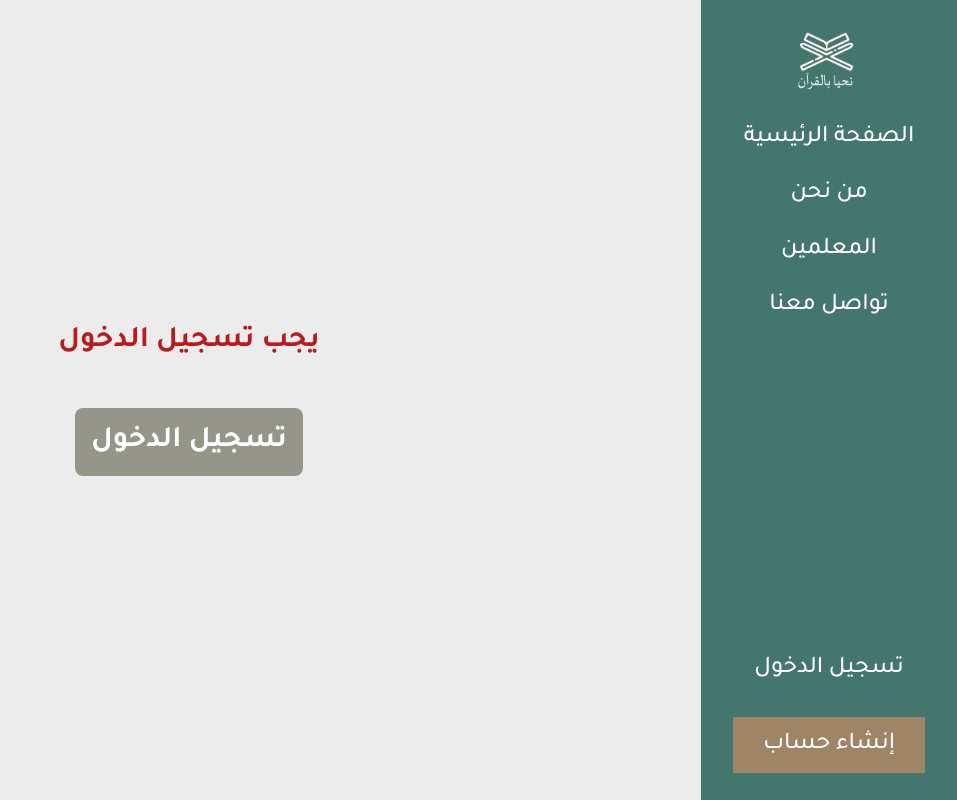
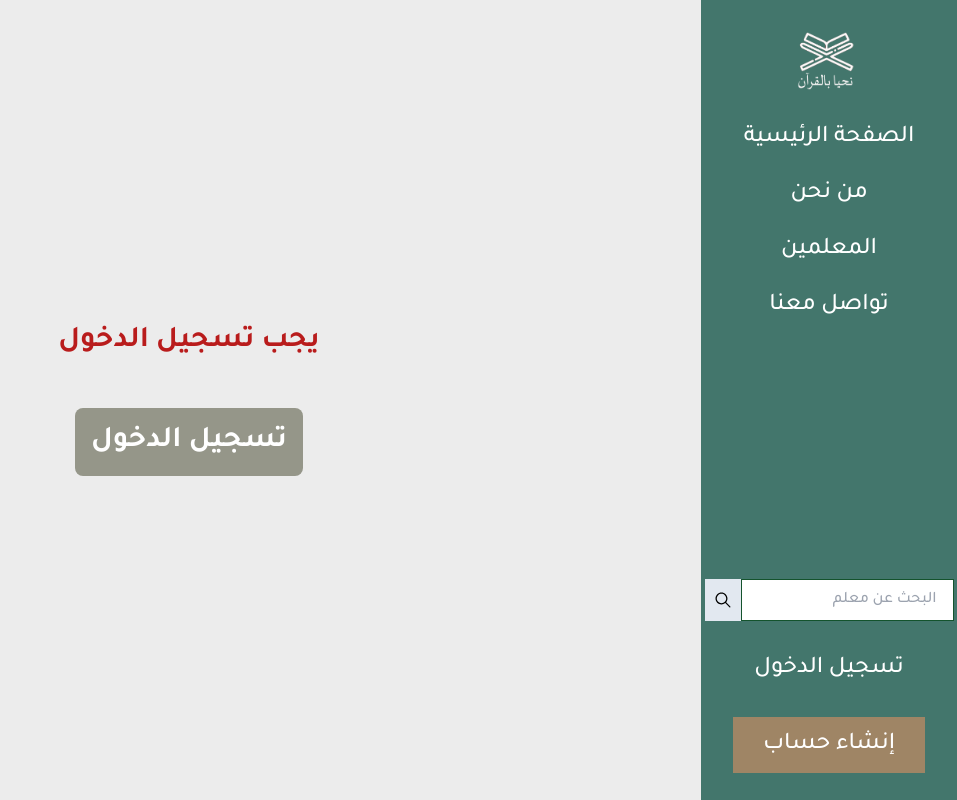
Before and after one commit to MahmoudKhalid22/Tahfeeth, a React (Create React App) app in the folder client/: page /details in a window 1280 px wide. Shown: the whole page, without its empty margins (323-1280 px from the left). Built offline with nearby package versions, Linux system fonts and the light colour scheme; no server answers.

Commit message:
chore: add seach for teacher query in front (II)

```diff
--- a/client/src/components/NavbarComponents/Links.jsx
+++ b/client/src/components/NavbarComponents/Links.jsx
@@ -12,6 +12,8 @@ import { Link, useNavigate } from "react-router-dom";
 import { GiEntryDoor } from "react-icons/gi";
 import { RxGear } from "react-icons/rx";
 import { CgProfile } from "react-icons/cg";
+import { IoIosSearch } from "react-icons/io";
+import Spinner from "../utilsComponents/Spinner";
 
 const data = localStorage.getItem("data")
   ? JSON.parse(localStorage.getItem("data"))
@@ -23,6 +25,10 @@ function Links({ isLogin, onSetIsLogin }) {
   const [loading, setLoading] = useState(false);
   const [error, setError] = useState(false);
   const [status, setStatus] = useState(isLogin);
+  // SEARCH FOR TEACHER
+  const [teacherName, setTeacherName] = useState("");
+  const [searchErr, setSearchErr] = useState(false);
+  const [loadingSearch, setLoadingSearch] = useState(false);
   // console.log(status);
 
   useEffect(() => {
@@ -56,6 +62,23 @@ function Links({ isLogin, onSetIsLogin }) {
       setError(true);
     } finally {
       setLoading(false);
+    }
+  };
+
+  const searchForTeacher = async (name) => {
+    name = name.toString();
+    try {
+      setLoadingSearch(true);
+      setSearchErr(false);
+      const res = await fetch(
+        "http://localhost:5000/user/search?name=" + name.toString()
+      );
+      const result = await res.json();
+      console.log(result);
+    } catch (err) {
+      setSearchErr(true);
+    } finally {
+      setLoadingSearch(false);
     }
   };
 
@@ -97,8 +120,36 @@ function Links({ isLogin, onSetIsLogin }) {
             </HashLink>
           </li>
         </ul>
+
         {!isLogin ? (
           <div className="flex flex-col items-center justify-center gap-8">
+            <form
+              className="flex items-center justify-between bg-slate-100"
+              onSubmit={async (e) => {
+                e.preventDefault();
+                await searchForTeacher(teacherName);
+              }}
+            >
+              <input
+                type="text"
+                placeholder="البحث عن معلم"
+                className="py-2 px-4 text-md outline-none border border-green-900"
+                onChange={(e) => setTeacherName(e.target.value)}
+              />
+              <button
+                type="submit"
+                disabled={loadingSearch}
+                className="border-none py-0 outline-none text-xl px-2 cursor-pointer bg-slate-200 hover:bg-slate-300 transition-colors h-full"
+              >
+                {loadingSearch ? (
+                  <div>
+                    <Spinner width="80" height="80" />
+                  </div>
+                ) : (
+                  <IoIosSearch />
+                )}
+              </button>
+            </form>
             <Link to={"/register?mode=login"}>
               <div className="block lg:hidden">
                 <RiLoginBoxLine className="w-8 h-16 text-bold text-[#C1A98D] hover:text-[#9F8565] transition-colors" />
@@ -118,6 +169,26 @@ function Links({ isLogin, onSetIsLogin }) {
           </div>
         ) : (
           <div className="flex flex-col gap-4">
+            <form
+              className="flex items-center justify-between bg-slate-100 mx-4 w-[80%]"
+              onSubmit={async (e) => {
+                e.preventDefault();
+                await searchForTeacher(teacherName);
+              }}
+            >
+              <input
+                type="text"
+                placeholder="البحث عن معلم"
+                className="py-2 px-4 text-md outline-none border border-green-900"
+                onChange={(e) => setTeacherName(e.target.value)}
+              />
+              <button
+                type="submit"
+                className="border-none py-0 outline-none text-xl px-2 cursor-pointer bg-slate-200 hover:bg-slate-300 transition-colors h-full"
+              >
+                <IoIosSearch />
+              </button>
+            </form>
             <Link
               to="/details"
               className=" text-center text-4xl lg:text-lg p-2 border-none outline-none cursor-pointer rounded-lg transition-colors flex items-center justify-center text-white hover:text-green-300"
--- a/client/src/components/utilsComponents/Spinner.jsx
+++ b/client/src/components/utilsComponents/Spinner.jsx
@@ -1,8 +1,10 @@
 import React from "react";
 import styles from "./spinner.module.css";
 
-function Spinner() {
-  return <div className={styles.spinner}></div>;
+function Spinner(width = 80, height = 80) {
+  return (
+    <div className={`${styles.spinner} w-[${width}px] h-[${height}px]`}></div>
+  );
 }
 
 export default Spinner;
--- a/client/src/components/utilsComponents/spinner.module.css
+++ b/client/src/components/utilsComponents/spinner.module.css
@@ -1,7 +1,6 @@
 .spinner {
   display: block;
-  width: 80px;
-  height: 80px;
+
   margin-left: auto;
   margin-right: auto;
   margin-top: 1.5rem;
@@ -9,8 +8,8 @@
 .spinner:after {
   content: " ";
   display: block;
-  width: 64px;
-  height: 64px;
+  width: 100%;
+  height: 100%;
   margin-left: auto;
   margin-right: auto;
 
--- a/client/src/pages/Root.js
+++ b/client/src/pages/Root.js
@@ -1,12 +1,16 @@
-import React, { useState } from "react";
+import React from "react";
 import { Outlet } from "react-router-dom";
 import Navbar from "../components/Navbar";
 
 function Root({ isLogin, onSetIsLogin }) {
   return (
-    <div className="w-full">
-      <Navbar isLogin={isLogin} onSetIsLogin={onSetIsLogin} />
-      <Outlet />
+    <div className="flex">
+      <nav className="flex-grow-1">
+        <Navbar isLogin={isLogin} onSetIsLogin={onSetIsLogin} />
+      </nav>
+      <main className="flex-grow-4 w-full">
+        <Outlet />
+      </main>
     </div>
   );
 }
```
Also changed, not shown: client/src/services/searchTeacher.js (added).
